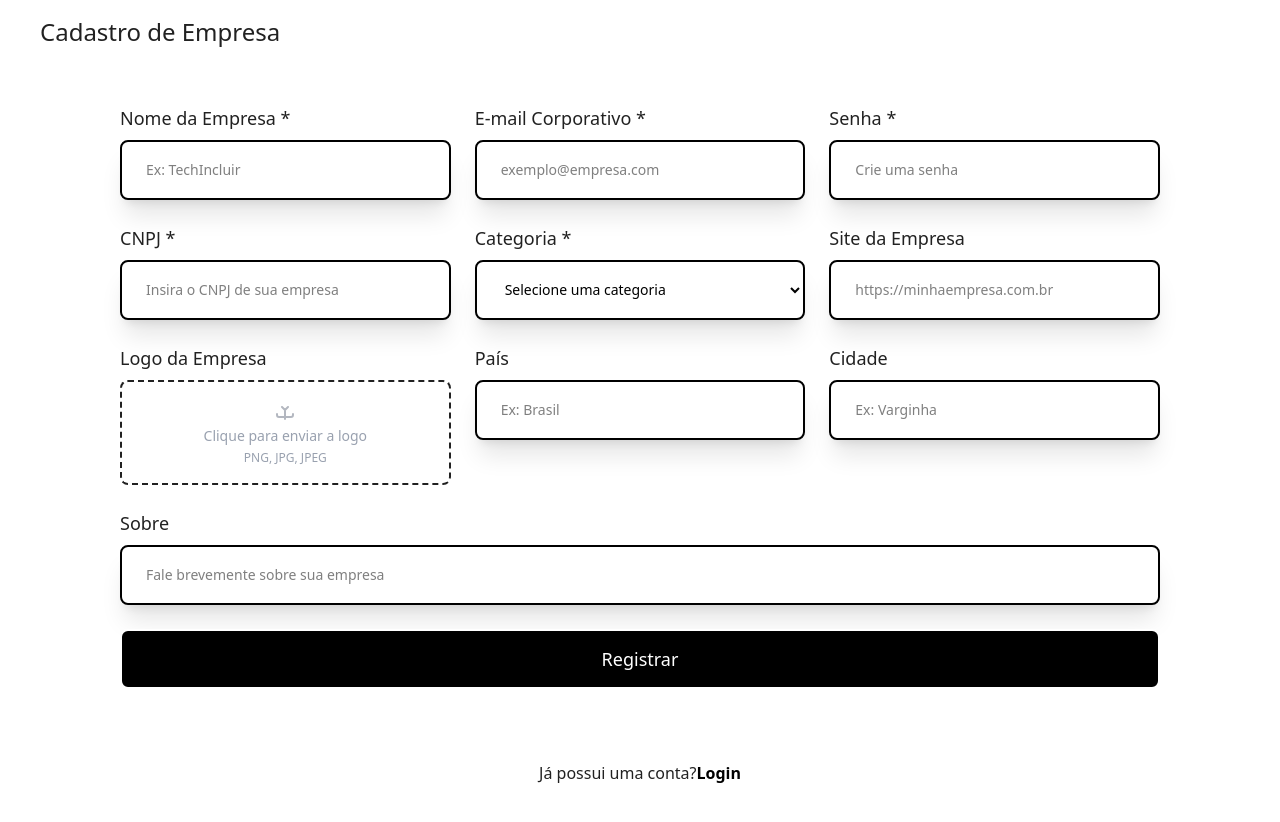
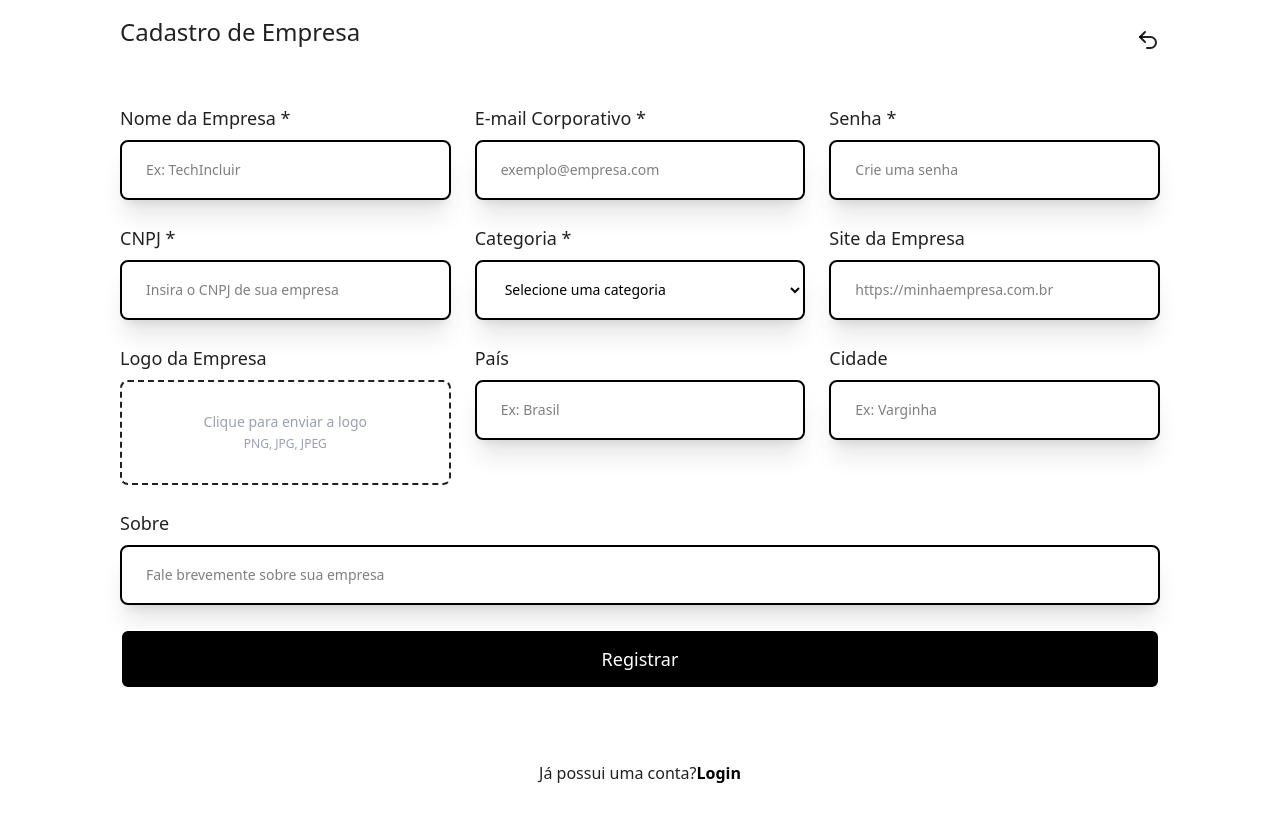
Before and after one commit to Trabalho-Tic/Tic-Site-de-vagas-de-emprego-, a React (Vite) app in the folder Frontend/TicFrontend/: page /register-empresa in a window 1280 px wide. Shown: the top 822 px of the page. Built offline with nearby package versions, Linux system fonts and the light colour scheme.

Commit message:
fix(register) adicionando um back

```diff
--- a/Frontend/TicFrontend/src/Pages/RegisterCandidato.jsx
+++ b/Frontend/TicFrontend/src/Pages/RegisterCandidato.jsx
@@ -3,6 +3,7 @@ import "../Styles/login.css";
 import { Link, useNavigate } from "react-router-dom";
 import Input from "../components/input";
 import useApi from "../api/Api";
+import { Undo2 } from 'lucide-react';
 
 // 🧩 Funções de validação (iguais ao estilo do seu Register antigo)
 const validateEmail = (email) => /\S+@\S+\.\S+/.test(email);
@@ -89,8 +90,9 @@ function RegisterCandidato() {
   return (
     <section className="flex flex-col items-center py-10 justify-center h-full md:h-screen transition-all duration-300">
       <div className="flex flex-col w-auto lg:w-full gap-10 justify-center p-5 lg:p-10">
-        <div className="flex flex-col md:flex-row justify-between items-center">
+        <div className="flex flex-col md:flex-row md:px-20 justify-between items-center">
           <h1 className="!text-2xl pb-4 text-center">Cadastro de Candidato</h1>
+          <Link to="/register"><Undo2 /></Link>
         </div>
 
         {/* Formulário com campos acima */}
--- a/Frontend/TicFrontend/src/Pages/RegisterEmpresa.jsx
+++ b/Frontend/TicFrontend/src/Pages/RegisterEmpresa.jsx
@@ -5,6 +5,7 @@ import Input from "../components/input";
 import Select from "../components/select";
 import useApi from "../api/Api";
 import ImageUpload from "../components/ImageUpload";
+import { Undo2 } from 'lucide-react';
 
 // 🧩 Funções de validação inline
 const validateEmail = (email) => /\S+@\S+\.\S+/.test(email);
@@ -108,8 +109,9 @@ function RegisterEmpresa() {
   return (
     <section className="flex flex-col items-center py-10 justify-center h-full md:h-screen transition-all duration-300">
       <div className="flex flex-col w-auto lg:w-full gap-10 justify-center p-5 lg:p-10">
-        <div className="flex flex-col md:flex-row justify-between items-center">
+        <div className="flex flex-col md:flex-row md:px-20 justify-between items-center">
           <h1 className="!text-2xl pb-4 text-center">Cadastro de Empresa</h1>
+          <Link to="/register"><Undo2 /></Link>
         </div>
 
         <form
--- a/Frontend/TicFrontend/src/components/ImageUpload.jsx
+++ b/Frontend/TicFrontend/src/components/ImageUpload.jsx
@@ -36,20 +36,6 @@ function ImageUpload({ label, onFileSelect, error, className = "" }) {
         </>
       ) : (
         <div className="flex flex-col items-center justify-center text-gray-500 h-full">
-          <svg
-            xmlns="http://www.w3.org/2000/svg"
-            className="h-6 w-6 mb-1 opacity-50"
-            fill="none"
-            viewBox="0 0 24 24"
-            stroke="currentColor"
-          >
-            <path
-              strokeLinecap="round"
-              strokeLinejoin="round"
-              strokeWidth={2}
-              d="M4 16v1a2 2 0 002 2h12a2 2 0 002-2v-1M12 12v9m0-9L9 9m3 3l3-3"
-            />
-          </svg>
           <span className="text-sm text-gray-400">Clique para enviar a logo</span>
           <span className="text-xs text-gray-400 mt-1">PNG, JPG, JPEG</span>
         </div>
```
